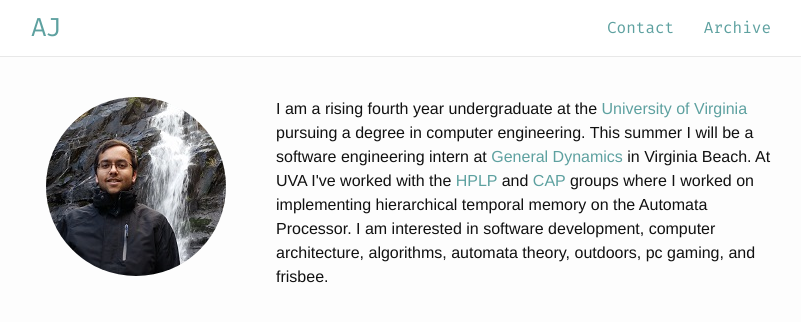
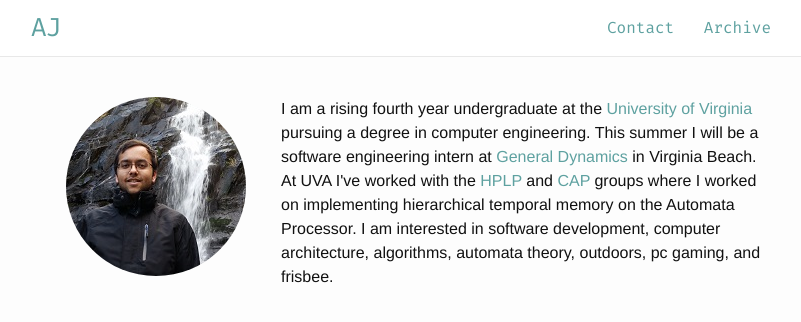
Before and after one commit to ajvarshneya/ajvarshneya.github.io, a Jekyll site: the page built from index.html, in a window 1280 px wide. Shown: the top 322 px of the page, without its empty margins (239-1040 px from the left). Built offline with Jekyll 4.4.1, drawn with Linux system fonts in a browser that asks for light colours.

Commit message:
Updated index

```diff
--- a/index.html
+++ b/index.html
@@ -3,7 +3,7 @@
 ---
   <!--<h1 class="page-heading"><a href="{{ page.permalink }}">{{ page.title }}</a></h1>-->
 <div id="main-container" style="">
-	<img src="aj.jpg" style="border-radius: 50%; width: 180px; float: left; margin: -0px 50px 20px 15px;">
+	<img src="aj.jpg" style="border-radius: 50%; width: 180px; float: left; margin: -0px 35px 20px 35px;">
 	<p style="margin: 10px 0px 0px 0px;"> I am a rising fourth year undergraduate at the <a href="http://seas.virginia.edu/">University of Virginia</a> pursuing a degree in computer engineering. This summer I will be a software engineering intern at <a href="http://www.generaldynamics.com/">General Dynamics</a> in Virginia Beach. At UVA I've worked with the <a href="http://hplp.ece.virginia.edu/">HPLP</a> and <a href="http://cap.virginia.edu/">CAP</a> groups where I worked on implementing hierarchical temporal memory on the Automata Processor. I am interested in software development, computer architecture, algorithms, automata theory, outdoors, pc gaming, and frisbee.</p>
 </span>
   <!--<p class="rss-subscribe">subscribe <a href="{{ "/feed.xml" | prepend: site.baseurl }}">via RSS</a></p>-->
```
Also changed, not shown: 1 other file.
